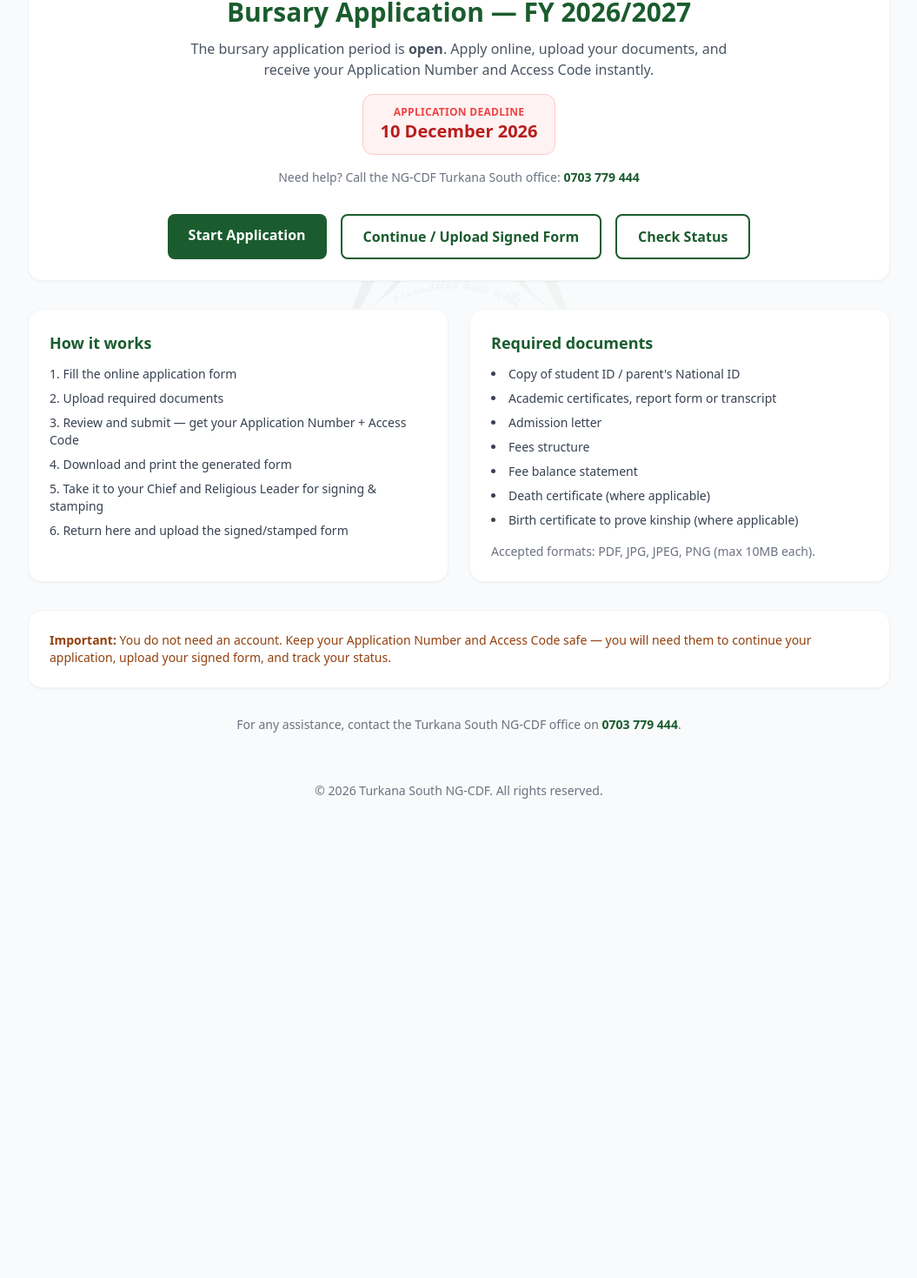
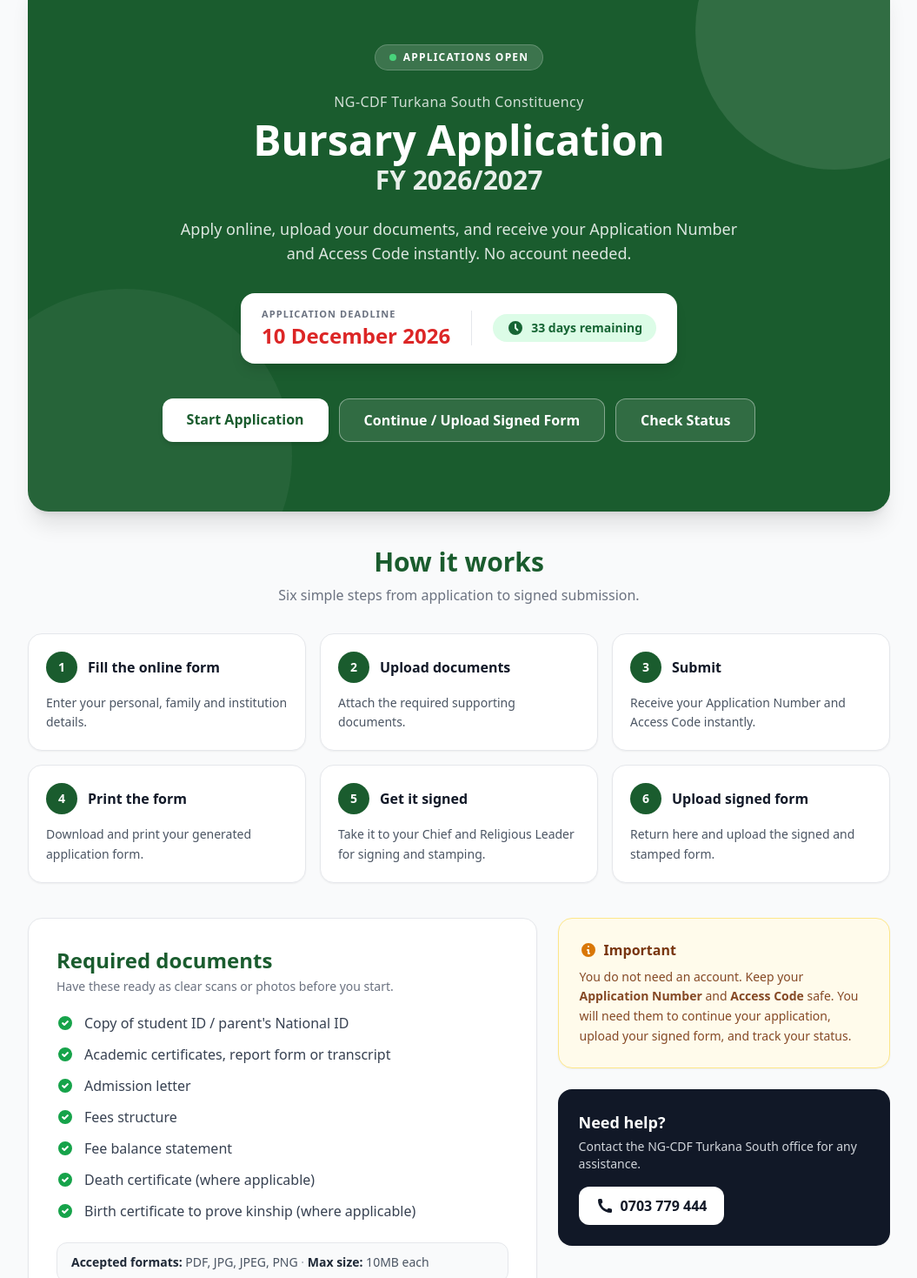
Before and after one commit to Natwom/Turkana-South-CDF-, a React (Vite) app in the folder frontend/: page / in a window 1280 px wide. Shown: the part 141-1610 px from the top of the page at 87% size, without its empty margins (112-1167 px from the left). Before the commit the page ends 1084 px from the top, so only its background shows below. Built offline with nearby package versions, Linux system fonts and the light colour scheme; no server answers.

Commit message:
Apiaro MNONO KONZA

```diff
--- a/frontend/src/pages/Landing.jsx
+++ b/frontend/src/pages/Landing.jsx
@@ -1,75 +1,223 @@
 import { Link } from 'react-router-dom'
 
 // ── Edit these lines when the deadline or support number changes ──
-const DEADLINE = '10 December 2026'
+const DEADLINE_LABEL = '10 December 2026'
+const DEADLINE_DATE = new Date('2026-12-10T23:59:59+03:00') // East Africa Time
 const SUPPORT_PHONE = '0703 779 444'
 const SUPPORT_PHONE_LINK = 'tel:0703779444'
 
+const STEPS = [
+  { title: 'Fill the online form', text: 'Enter your personal, family and institution details.' },
+  { title: 'Upload documents', text: 'Attach the required supporting documents.' },
+  { title: 'Submit', text: 'Receive your Application Number and Access Code instantly.' },
+  { title: 'Print the form', text: 'Download and print your generated application form.' },
+  { title: 'Get it signed', text: 'Take it to your Chief and Religious Leader for signing and stamping.' },
+  { title: 'Upload signed form', text: 'Return here and upload the signed and stamped form.' },
+]
+
+const DOCUMENTS = [
+  "Copy of student ID / parent's National ID",
+  'Academic certificates, report form or transcript',
+  'Admission letter',
+  'Fees structure',
+  'Fee balance statement',
+  'Death certificate (where applicable)',
+  'Birth certificate to prove kinship (where applicable)',
+]
+
+function daysUntil(date) {
+  return Math.ceil((date.getTime() - Date.now()) / (1000 * 60 * 60 * 24))
+}
+
+const CheckIcon = () => (
+  <svg className="w-5 h-5 text-green-600 shrink-0 mt-0.5" viewBox="0 0 20 20" fill="currentColor" aria-hidden="true">
+    <path fillRule="evenodd" clipRule="evenodd"
+      d="M10 18a8 8 0 100-16 8 8 0 000 16zm3.7-9.3a1 1 0 00-1.4-1.4L9 10.58 7.7 9.3a1 1 0 00-1.4 1.4l2 2a1 1 0 001.4 0l4-4z" />
+  </svg>
+)
+
+const PhoneIcon = () => (
+  <svg className="w-5 h-5" viewBox="0 0 20 20" fill="currentColor" aria-hidden="true">
+    <path d="M2 3.5A1.5 1.5 0 013.5 2h2.1a1 1 0 01.97.76l.7 2.8a1 1 0 01-.28.95L5.6 7.7a11 11 0 006.7 6.7l1.2-1.4a1 1 0 01.95-.28l2.8.7a1 1 0 01.75.97v2.1A1.5 1.5 0 0116.5 18C8.5 18 2 11.5 2 3.5z" />
+  </svg>
+)
+
+const ClockIcon = () => (
+  <svg className="w-5 h-5" viewBox="0 0 20 20" fill="currentColor" aria-hidden="true">
+    <path fillRule="evenodd" clipRule="evenodd"
+      d="M10 18a8 8 0 100-16 8 8 0 000 16zm1-12a1 1 0 10-2 0v4a1 1 0 00.3.7l2.5 2.5a1 1 0 001.4-1.4L11 9.6V6z" />
+  </svg>
+)
+
+const InfoIcon = () => (
+  <svg className="w-5 h-5 text-amber-600 shrink-0" viewBox="0 0 20 20" fill="currentColor" aria-hidden="true">
+    <path fillRule="evenodd" clipRule="evenodd"
+      d="M18 10a8 8 0 11-16 0 8 8 0 0116 0zm-7-4a1 1 0 11-2 0 1 1 0 012 0zM9 9a1 1 0 000 2v3a1 1 0 001 1h1a1 1 0 100-2v-3a1 1 0 00-1-1H9z" />
+  </svg>
+)
+
 export default function Landing() {
+  const daysLeft = daysUntil(DEADLINE_DATE)
+  const closed = daysLeft < 0
+
+  let countdownText = `${daysLeft} days remaining`
+  if (closed) countdownText = 'Applications closed'
+  else if (daysLeft === 0) countdownText = 'Closes today'
+  else if (daysLeft === 1) countdownText = '1 day remaining'
+
   return (
-    <div className="space-y-8">
-      <section className="card text-center py-12">
-        <h2 className="text-3xl font-bold text-brand mb-3">Bursary Application — FY 2026/2027</h2>
-        <p className="text-gray-600 max-w-2xl mx-auto mb-4">
-          The bursary application period is <strong>open</strong>. Apply online, upload your
-          documents, and receive your Application Number and Access Code instantly.
-        </p>
+    <div className="space-y-10">
+      {/* ───────── Hero ───────── */}
+      <section className="relative overflow-hidden rounded-3xl bg-brand text-white shadow-xl">
+        <div className="absolute -top-24 -right-24 w-80 h-80 rounded-full bg-white/10" aria-hidden="true" />
+        <div className="absolute -bottom-32 -left-20 w-96 h-96 rounded-full bg-white/5" aria-hidden="true" />
 
-        <div className="inline-block bg-red-50 border border-red-200 rounded-xl px-5 py-3 mb-4">
-          <p className="text-xs uppercase tracking-wide text-red-500 font-semibold">Application Deadline</p>
-          <p className="text-xl font-bold text-red-700">{DEADLINE}</p>
-        </div>
+        <div className="relative px-6 py-14 md:px-14 md:py-20 text-center">
+          <span className="inline-flex items-center gap-2 rounded-full bg-white/15 border border-white/20 px-4 py-1.5 text-xs font-semibold uppercase tracking-widest">
+            <span className={`w-2 h-2 rounded-full ${closed ? 'bg-red-400' : 'bg-green-400 animate-pulse'}`} />
+            {closed ? 'Applications Closed' : 'Applications Open'}
+          </span>
 
-        <p className="text-sm text-gray-500 mb-8">
-          Need help? Call the NG-CDF Turkana South office:{' '}
-          <a href={SUPPORT_PHONE_LINK} className="font-bold text-brand hover:underline">{SUPPORT_PHONE}</a>
-        </p>
-        <div className="flex flex-wrap justify-center gap-4">
-          <Link to="/apply" className="btn-primary">Start Application</Link>
-          <Link to="/continue" className="btn-outline">Continue / Upload Signed Form</Link>
-          <Link to="/status" className="btn-outline">Check Status</Link>
+          <p className="mt-6 text-sm md:text-base font-medium tracking-wide text-white/80">
+            NG-CDF Turkana South Constituency
+          </p>
+          <h1 className="mt-2 text-3xl md:text-5xl font-extrabold leading-tight">
+            Bursary Application
+            <span className="block text-white/90 text-2xl md:text-3xl font-bold mt-1">FY 2026/2027</span>
+          </h1>
+
+          <p className="mt-6 max-w-2xl mx-auto text-base md:text-lg text-white/85 leading-relaxed">
+            Apply online, upload your documents, and receive your Application Number and
+            Access Code instantly. No account needed.
+          </p>
+
+          {/* Deadline */}
+          <div className="mt-8 inline-flex flex-col sm:flex-row items-center gap-3 sm:gap-6 rounded-2xl bg-white text-gray-800 px-6 py-4 shadow-lg">
+            <div className="text-left">
+              <p className="text-[11px] uppercase tracking-widest font-semibold text-gray-500">
+                Application Deadline
+              </p>
+              <p className="text-xl md:text-2xl font-extrabold text-red-600">{DEADLINE_LABEL}</p>
+            </div>
+            <div className="hidden sm:block w-px h-10 bg-gray-200" />
+            <span className={`inline-flex items-center gap-2 rounded-full px-4 py-1.5 text-sm font-semibold ${
+              closed ? 'bg-red-100 text-red-700'
+                : daysLeft <= 7 ? 'bg-amber-100 text-amber-800'
+                : 'bg-green-100 text-green-800'
+            }`}>
+              <ClockIcon />
+              {countdownText}
+            </span>
+          </div>
+
+          {/* Actions */}
+          <div className="mt-10 flex flex-wrap justify-center gap-3">
+            {!closed && (
+              <Link
+                to="/apply"
+                className="rounded-xl bg-white px-7 py-3 text-base font-bold text-brand shadow-md transition hover:bg-gray-100 hover:shadow-lg"
+              >
+                Start Application
+              </Link>
+            )}
+            <Link
+              to="/continue"
+              className="rounded-xl border border-white/40 bg-white/10 px-7 py-3 text-base font-semibold text-white transition hover:bg-white/20"
+            >
+              Continue / Upload Signed Form
+            </Link>
+            <Link
+              to="/status"
+              className="rounded-xl border border-white/40 bg-white/10 px-7 py-3 text-base font-semibold text-white transition hover:bg-white/20"
+            >
+              Check Status
+            </Link>
+          </div>
         </div>
       </section>
 
-      <section className="grid md:grid-cols-2 gap-6">
-        <div className="card">
-          <h3 className="font-bold text-lg mb-3 text-brand">How it works</h3>
-          <ol className="list-decimal list-inside space-y-2 text-sm text-gray-700">
-            <li>Fill the online application form</li>
-            <li>Upload required documents</li>
-            <li>Review and submit — get your Application Number + Access Code</li>
-            <li>Download and print the generated form</li>
-            <li>Take it to your Chief and Religious Leader for signing & stamping</li>
-            <li>Return here and upload the signed/stamped form</li>
-          </ol>
+      {/* ───────── How it works ───────── */}
+      <section>
+        <div className="text-center mb-8">
+          <h2 className="text-2xl md:text-3xl font-bold text-brand">How it works</h2>
+          <p className="mt-2 text-gray-500 text-sm md:text-base">
+            Six simple steps from application to signed submission.
+          </p>
         </div>
-        <div className="card">
-          <h3 className="font-bold text-lg mb-3 text-brand">Required documents</h3>
-          <ul className="list-disc list-inside space-y-2 text-sm text-gray-700">
-            <li>Copy of student ID / parent's National ID</li>
-            <li>Academic certificates, report form or transcript</li>
-            <li>Admission letter</li>
-            <li>Fees structure</li>
-            <li>Fee balance statement</li>
-            <li>Death certificate (where applicable)</li>
-            <li>Birth certificate to prove kinship (where applicable)</li>
-          </ul>
-          <p className="text-sm mt-4 text-gray-500">Accepted formats: PDF, JPG, JPEG, PNG (max 10MB each).</p>
+
+        <div className="grid gap-4 sm:grid-cols-2 lg:grid-cols-3">
+          {STEPS.map((s, i) => (
+            <div
+              key={s.title}
+              className="group rounded-2xl border border-gray-200 bg-white p-5 shadow-sm transition hover:-translate-y-0.5 hover:shadow-md"
+            >
+              <div className="flex items-center gap-3 mb-3">
+                <span className="flex h-9 w-9 items-center justify-center rounded-full bg-brand text-sm font-bold text-white">
+                  {i + 1}
+                </span>
+                <h3 className="font-semibold text-gray-900">{s.title}</h3>
+              </div>
+              <p className="text-sm leading-relaxed text-gray-600">{s.text}</p>
+            </div>
+          ))}
         </div>
       </section>
 
-      <section className="card bg-amber-50 border-amber-200">
-        <p className="text-sm text-amber-800">
-          <strong>Important:</strong> You do not need an account. Keep your Application Number
-          and Access Code safe — you will need them to continue your application, upload your
-          signed form, and track your status.
-        </p>
+      {/* ───────── Documents + Important ───────── */}
+      <section className="grid gap-6 lg:grid-cols-5">
+        <div className="lg:col-span-3 rounded-2xl border border-gray-200 bg-white p-6 md:p-8 shadow-sm">
+          <h2 className="text-xl md:text-2xl font-bold text-brand mb-1">Required documents</h2>
+          <p className="text-sm text-gray-500 mb-5">
+            Have these ready as clear scans or photos before you start.
+          </p>
+          <ul className="space-y-3">
+            {DOCUMENTS.map(d => (
+              <li key={d} className="flex items-start gap-3 text-sm md:text-base text-gray-700">
+                <CheckIcon />
+                <span>{d}</span>
+              </li>
+            ))}
+          </ul>
+          <div className="mt-6 rounded-xl bg-gray-50 border border-gray-200 px-4 py-3 text-sm text-gray-600">
+            <strong className="text-gray-800">Accepted formats:</strong> PDF, JPG, JPEG, PNG
+            <span className="text-gray-400"> · </span>
+            <strong className="text-gray-800">Max size:</strong> 10MB each
+          </div>
+        </div>
+
+        <div className="lg:col-span-2 space-y-6">
+          <div className="rounded-2xl border border-amber-200 bg-amber-50 p-6 shadow-sm">
+            <div className="flex items-center gap-2 mb-2">
+              <InfoIcon />
+              <h3 className="font-bold text-amber-900">Important</h3>
+            </div>
+            <p className="text-sm leading-relaxed text-amber-900/90">
+              You do not need an account. Keep your <strong>Application Number</strong> and{' '}
+              <strong>Access Code</strong> safe. You will need them to continue your application,
+              upload your signed form, and track your status.
+            </p>
+          </div>
+
+          <div className="rounded-2xl bg-gray-900 p-6 text-white shadow-sm">
+            <h3 className="font-bold text-lg">Need help?</h3>
+            <p className="mt-1 text-sm text-gray-300">
+              Contact the NG-CDF Turkana South office for any assistance.
+            </p>
+            <a
+              href={SUPPORT_PHONE_LINK}
+              className="mt-4 inline-flex items-center gap-2 rounded-xl bg-white px-5 py-2.5 text-base font-bold text-gray-900 transition hover:bg-gray-100"
+            >
+              <PhoneIcon />
+              {SUPPORT_PHONE}
+            </a>
+          </div>
+        </div>
       </section>
 
-      <section className="text-center text-sm text-gray-500">
-        For any assistance, contact the Turkana South NG-CDF office on{' '}
-        <a href={SUPPORT_PHONE_LINK} className="font-bold text-brand hover:underline">{SUPPORT_PHONE}</a>.
-      </section>
+      {/* ───────── Footer line ───────── */}
+      <p className="text-center text-xs text-gray-400 pb-2">
+        NG-CDF Turkana South · Bursary Management System · FY 2026/2027
+      </p>
     </div>
   )
 }
```
